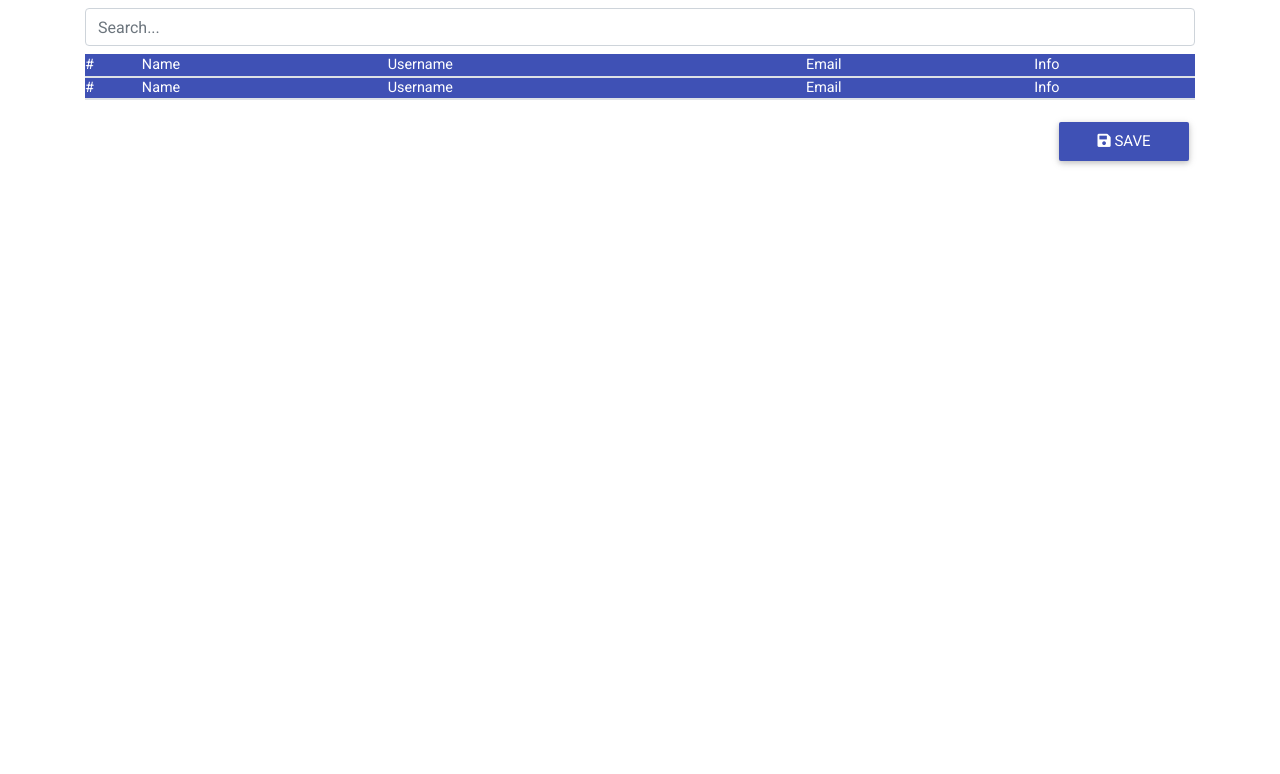
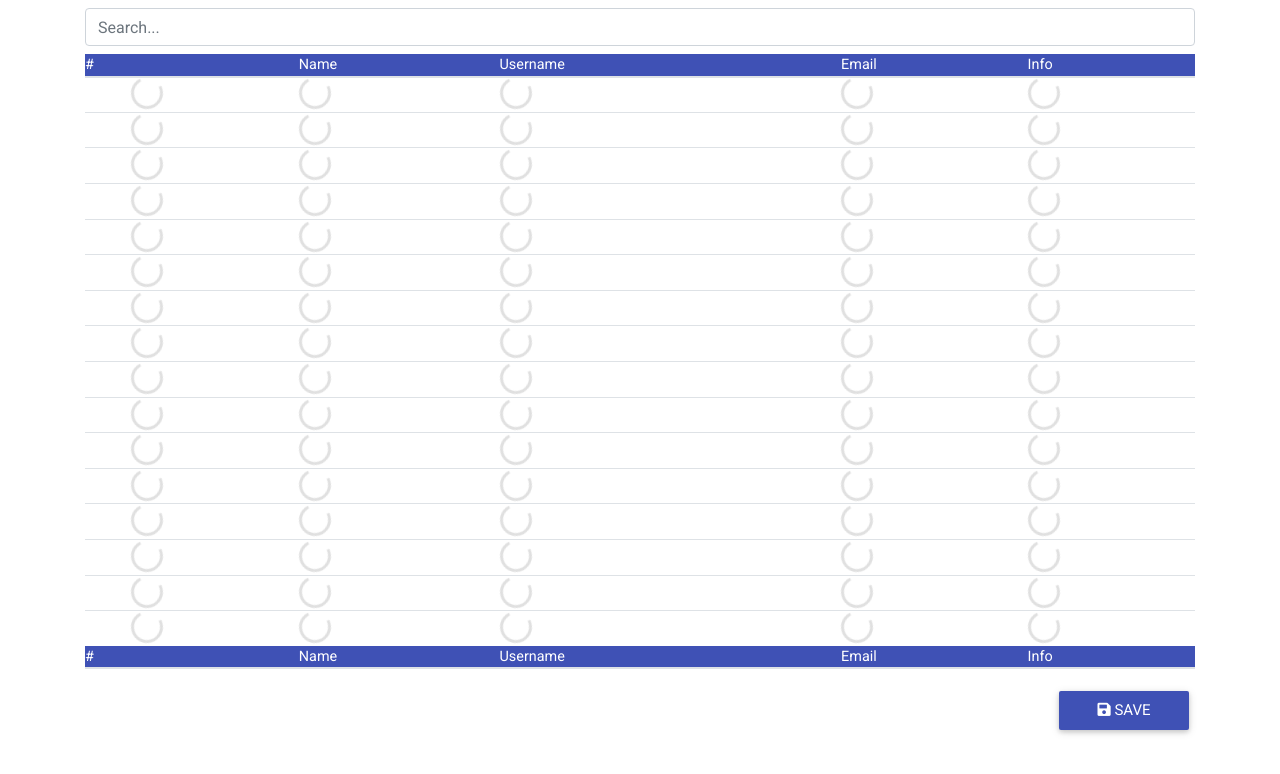
Before and after one commit to idrisiRehan/analayticsfoxsoftware, a PHP site: page / in a window 1280 px wide. Shown: the top 774 px of the page. Run offline with PHP 8.4, Linux system fonts and the light colour scheme; lists and menus that the app fills with data are empty; some libraries are stand-ins or nearby versions.

Commit message:
Features

```diff
--- a/index.html
+++ b/index.php
@@ -33,6 +33,36 @@
             </thead>
             <tbody id="userList">
                 <tr> <input type="text" class="filterSearch w-100 my-2 form-control" placeholder="Search..."> </tr>
+                <?php for ($i = 0; $i <= 15; $i++) { ?>
+                    <tr class="removeAfterLoad">
+                        <th scope="col"></th>
+                        <th scope="col">
+                            <div class="spinner-border text-light" role="status">
+                                <span class="sr-only">Loading...</span>
+                            </div>
+                        </th>
+                        <th scope="col">
+                            <div class="spinner-border text-light" role="status">
+                                <span class="sr-only">Loading...</span>
+                            </div>
+                        </th>
+                        <th scope="col">
+                            <div class="spinner-border text-light" role="status">
+                                <span class="sr-only">Loading...</span>
+                            </div>
+                        </th>
+                        <th scope="col">
+                            <div class="spinner-border text-light" role="status">
+                                <span class="sr-only">Loading...</span>
+                            </div>
+                        </th>
+                        <th scope="col">
+                            <div class="spinner-border text-light" role="status">
+                                <span class="sr-only">Loading...</span>
+                            </div>
+                        </th>
+                    </tr>
+                <?php } ?>
             </tbody>
             <thead>
                 <tr class="indigo white-text">
@@ -59,8 +89,7 @@
                     <div class='modal-body'>
                         <div class="text-center">
                             <div class="preloader-wrapper big active">
-                                <div class="spinner-border text-primary" role="status"
-                                    style="height: 20vh; width: 10vw;">
+                                <div class="spinner-border text-primary" role="status" style="height: 20vh; width: 10vw;">
                                     <span class="sr-only">Loading...</span>
                                 </div>
                             </div>
@@ -81,20 +110,16 @@
                     </button>
                 </div>
                 <div class='modal-body'>
-                    <p class="text-center">User Data has been saved to console log in object format.</p
-                        class="text-center">
+                    <p class="text-center">User Data has been saved to console log in object format.</p class="text-center">
                 </div>
             </div>
         </div>
     </div>
     <footer>
         <script type="text/javascript" src="https://cdnjs.cloudflare.com/ajax/libs/jquery/3.5.1/jquery.min.js"></script>
-        <script type="text/javascript"
-            src="https://cdnjs.cloudflare.com/ajax/libs/popper.js/1.14.4/umd/popper.min.js"></script>
-        <script type="text/javascript"
-            src="https://cdnjs.cloudflare.com/ajax/libs/twitter-bootstrap/4.5.0/js/bootstrap.min.js"></script>
-        <script type="text/javascript"
-            src="https://cdnjs.cloudflare.com/ajax/libs/mdbootstrap/4.19.1/js/mdb.min.js"></script>
+        <script type="text/javascript" src="https://cdnjs.cloudflare.com/ajax/libs/popper.js/1.14.4/umd/popper.min.js"></script>
+        <script type="text/javascript" src="https://cdnjs.cloudflare.com/ajax/libs/twitter-bootstrap/4.5.0/js/bootstrap.min.js"></script>
+        <script type="text/javascript" src="https://cdnjs.cloudflare.com/ajax/libs/mdbootstrap/4.19.1/js/mdb.min.js"></script>
         <script src="response.js"></script>
     </footer>
 </body>
--- a/response.js
+++ b/response.js
@@ -26,6 +26,7 @@ $(document).ready(function () {
         });
 
         $("#userList").append(output);
+        $(".removeAfterLoad").remove();
       });
   }
   $(document.body).on("click", ".fetchUser", function () {
```
